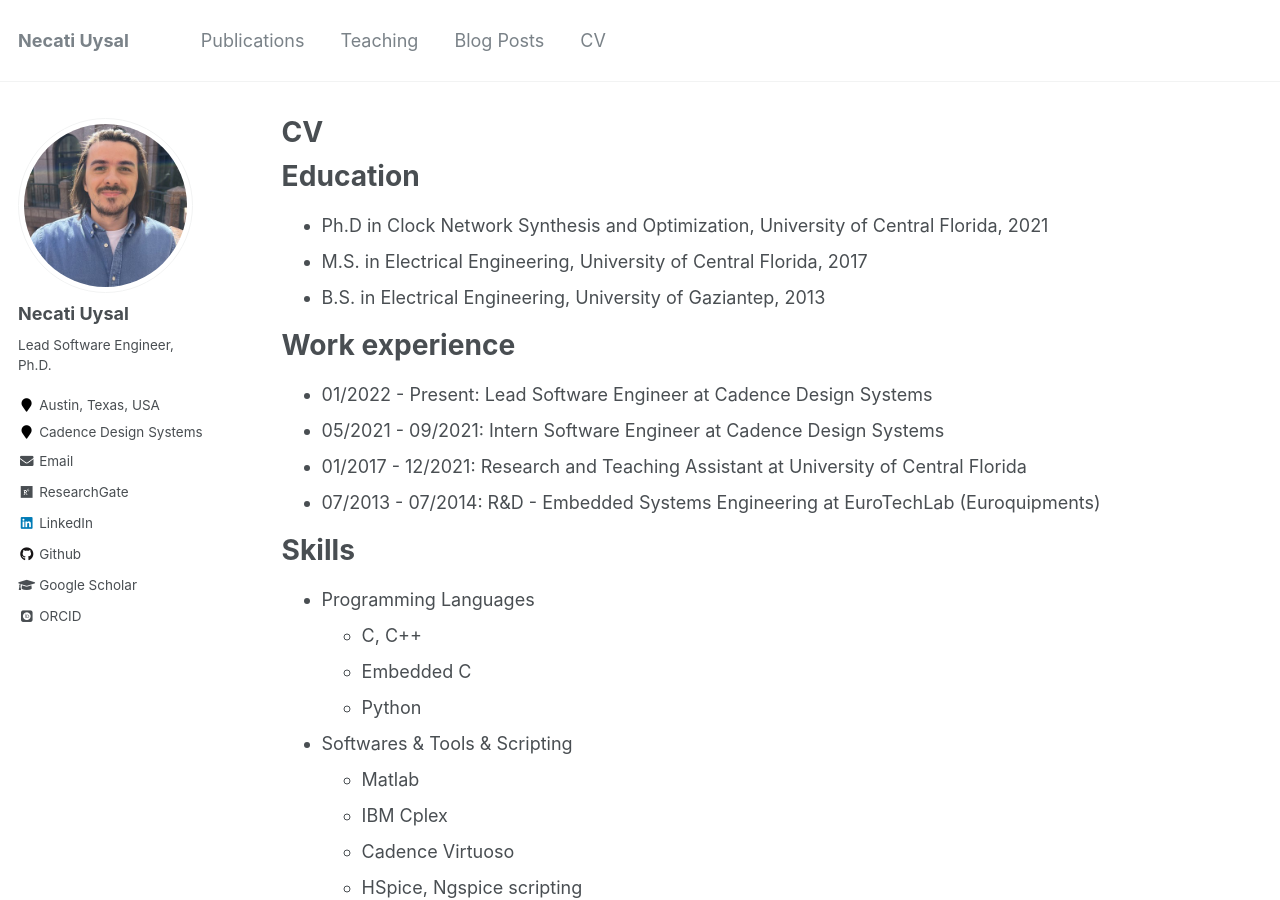
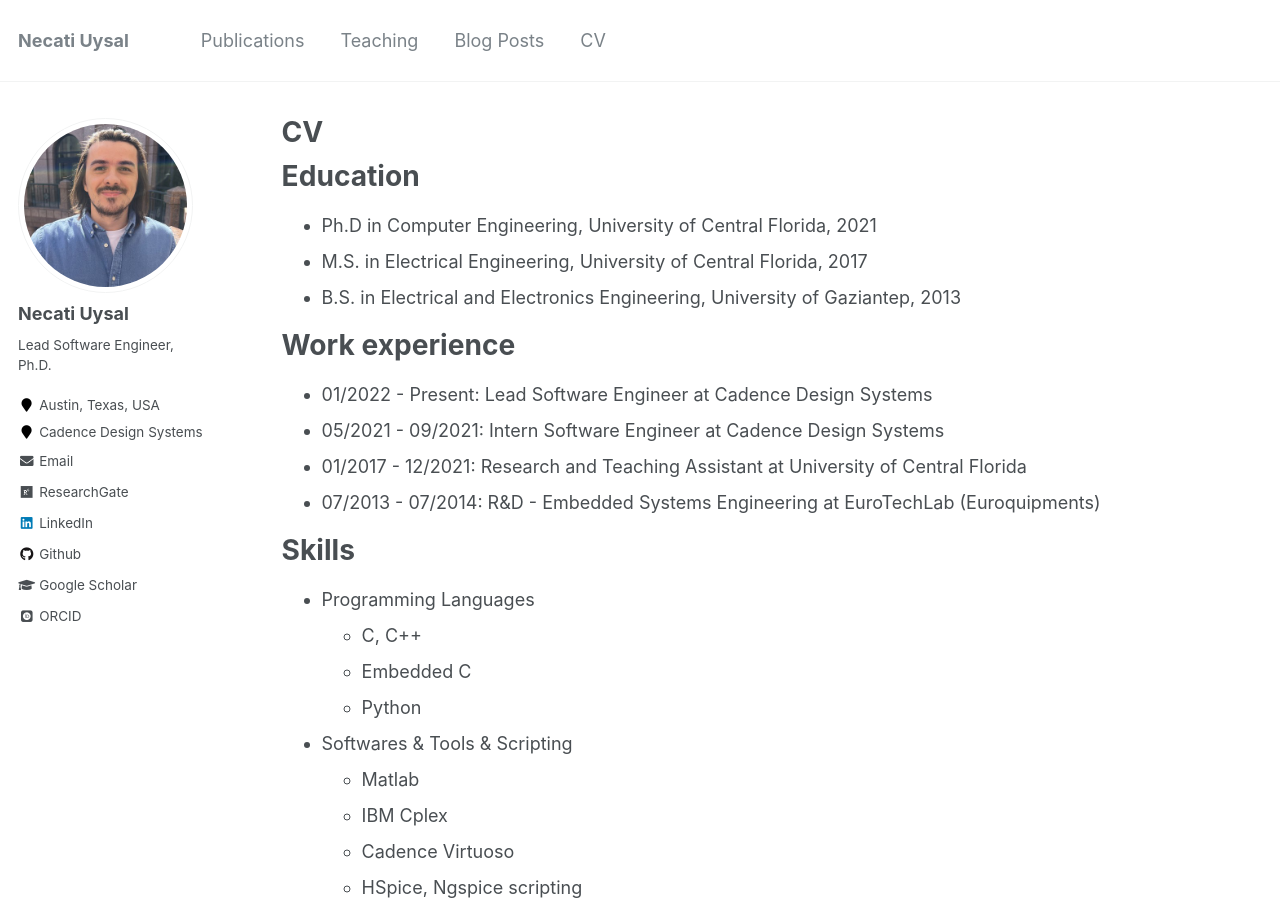
Before and after one commit to MrNjT/mrnjt.github.io, a Jekyll site: the page built from _pages/cv.md, in a window 1280 px wide and 900 px high. Built offline with Jekyll 4.4.1, drawn with Linux system fonts in a browser that asks for light colours; some web fonts are replaced.

Commit message:
Update cv.md

```diff
--- a/_pages/cv.md
+++ b/_pages/cv.md
@@ -11,9 +11,9 @@ redirect_from:
 
 Education
 ======
-* Ph.D in Clock Network Synthesis and Optimization, University of Central Florida, 2021
+* Ph.D in Computer Engineering, University of Central Florida, 2021
 * M.S. in Electrical Engineering, University of Central Florida, 2017
-* B.S. in Electrical Engineering, University of Gaziantep, 2013
+* B.S. in Electrical and Electronics Engineering, University of Gaziantep, 2013
 
 Work experience
 ======
```
